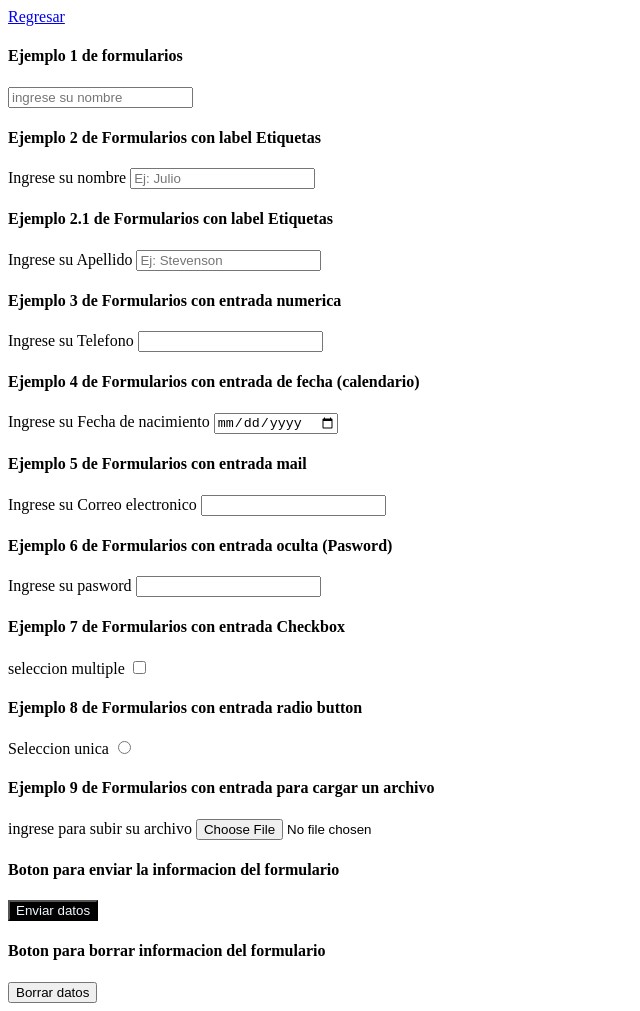
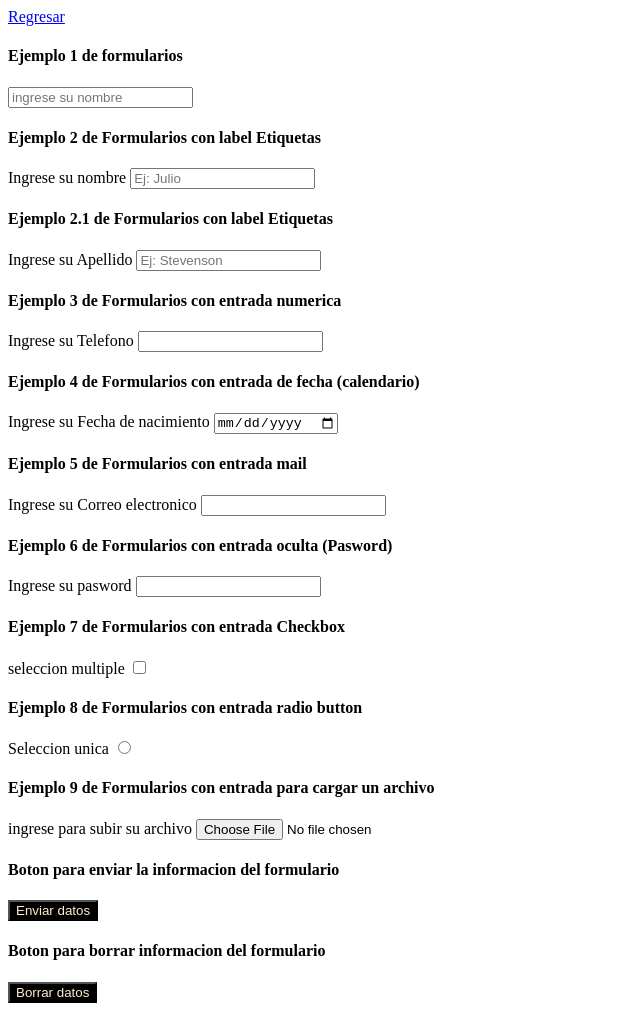
Before and after one commit to Steverodplus/repositorio-ejemplo-, a plain HTML site: page formulario.html in a window 1280 px wide. Shown: the whole page, without its empty margins (0-640 px from the left). Drawn offline with Linux system fonts and the light colour scheme.

Commit message:
agregar estilo con etiqueta Style

```diff
--- a/formulario.html
+++ b/formulario.html
@@ -5,7 +5,13 @@
     <meta http-equiv="X-UA-Compatible" content="IE=edge">
     <meta name="viewport" content="width=device-width, initial-scale=1.0">
     <title>Formularios</title>
+    <style>
+       button {
+            background-color: black;
+            color: blanchedalmond;
+       }
 
+    </style>
 </head>
 <body>
     <a href="./index.html">Regresar</a>
@@ -77,7 +83,7 @@
         </form>
         <form>
             <h4> Boton para enviar la informacion del formulario  </h4> <!-- cambio de color del elemento boton Estilos inline -->
-                <button type="submit" style="color: aliceblue; background-color: black;"> Enviar datos</button>
+                <button type="submit"> Enviar datos</button>
         </form>
         <form>
             <h4> Boton para borrar informacion del formulario  </h4>
```
